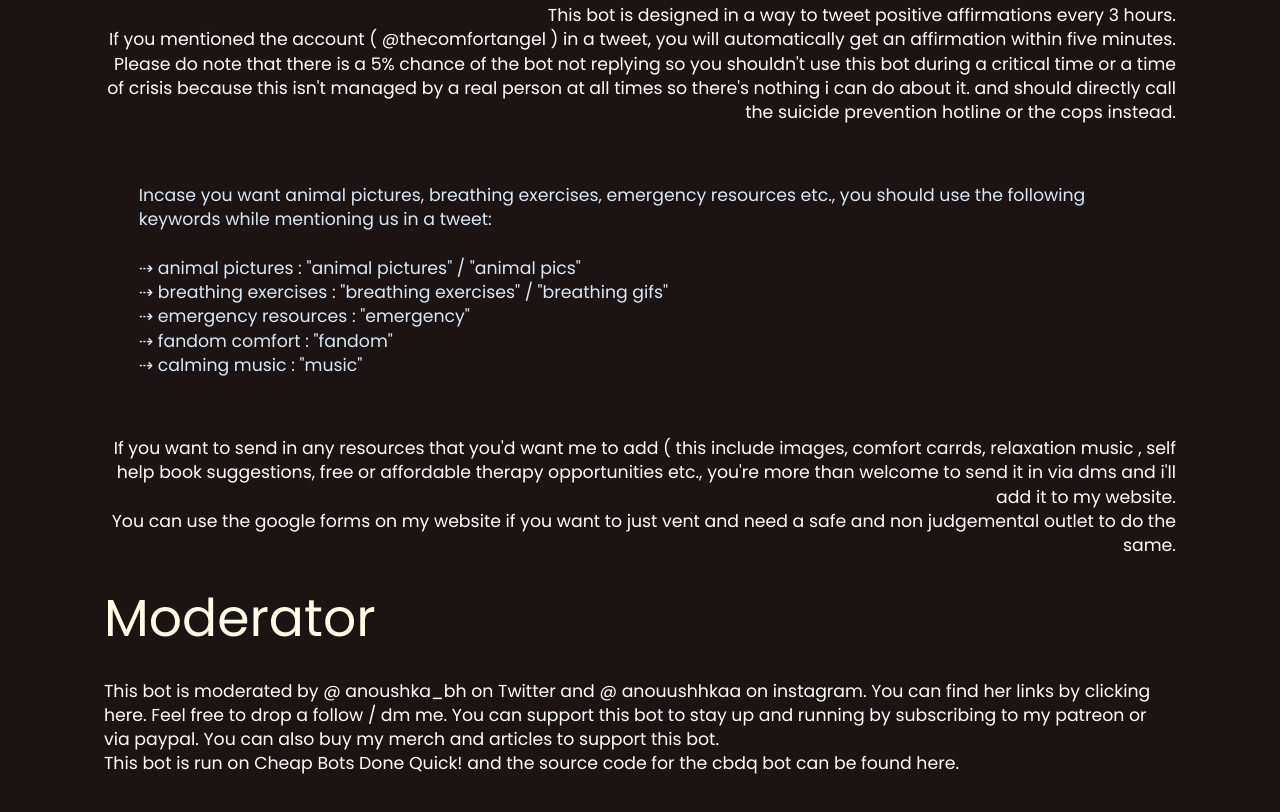
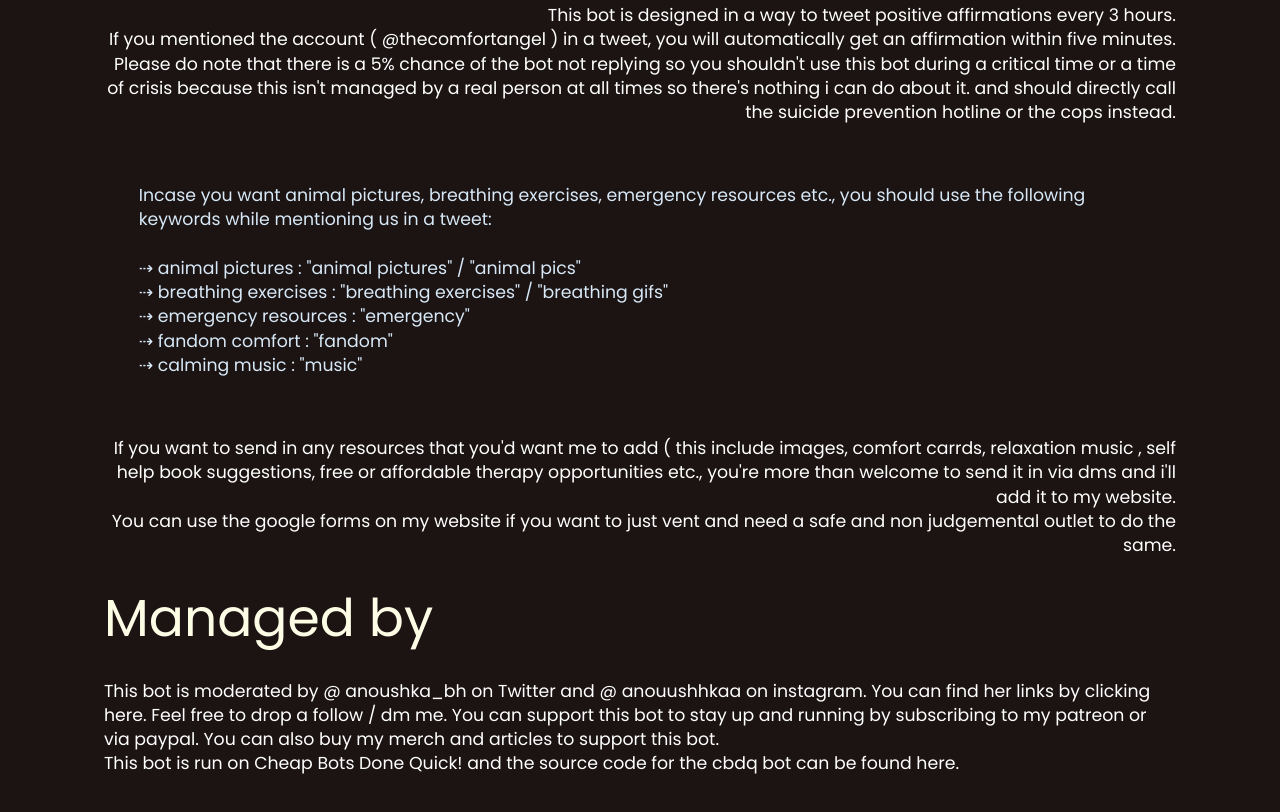
Before and after one commit to anuxious/thecomfortfairy, a plain HTML site: page pages/about6.html in a window 1280 px wide. Shown: the part 198-1010 px from the top of the page. Drawn offline with Linux system fonts and the light colour scheme.

Commit message:
Update about6.html

```diff
--- a/pages/about6.html
+++ b/pages/about6.html
@@ -1188,7 +1188,7 @@ Incase you want animal pictures, breathing exercises, emergency resources etc.,
 <p style="text-align:right; font-family:poppins; color:white;">If you want to send in any resources that you'd want me to add ( this include images, comfort carrds, relaxation music , self help book suggestions, free or affordable therapy opportunities etc., you're more than welcome to send it in via dms and i'll add it to my website. <br><br>
 You can use the google forms on my website if you want to just vent and need a safe and non judgemental outlet to do the same. <br> </p> <br>
 
-<h1 style="text-align:left; font-family:poppins; font-size:3rem; color:#FDFCE5">Moderator</h1> <br>
+<h1 style="text-align:left; font-family:poppins; font-size:3rem; color:#FDFCE5">Managed by</h1> <br>
 <p style="text-align:left; font-family:poppins; color:white;">This bot is moderated by @ <a href="https://twitter.com/anoushka_bh" style="text-decoration: none;">anoushka_bh
     </a> on Twitter and @ <a href="https://instagram.com/anouushhkaa" style="text-decoration: none;">anouushhkaa</a> on instagram. You can find her links by clicking here.
     Feel free to drop a follow / dm me. You can support this bot to stay up and running by subscribing to my patreon or via paypal. You can also buy my merch
```
